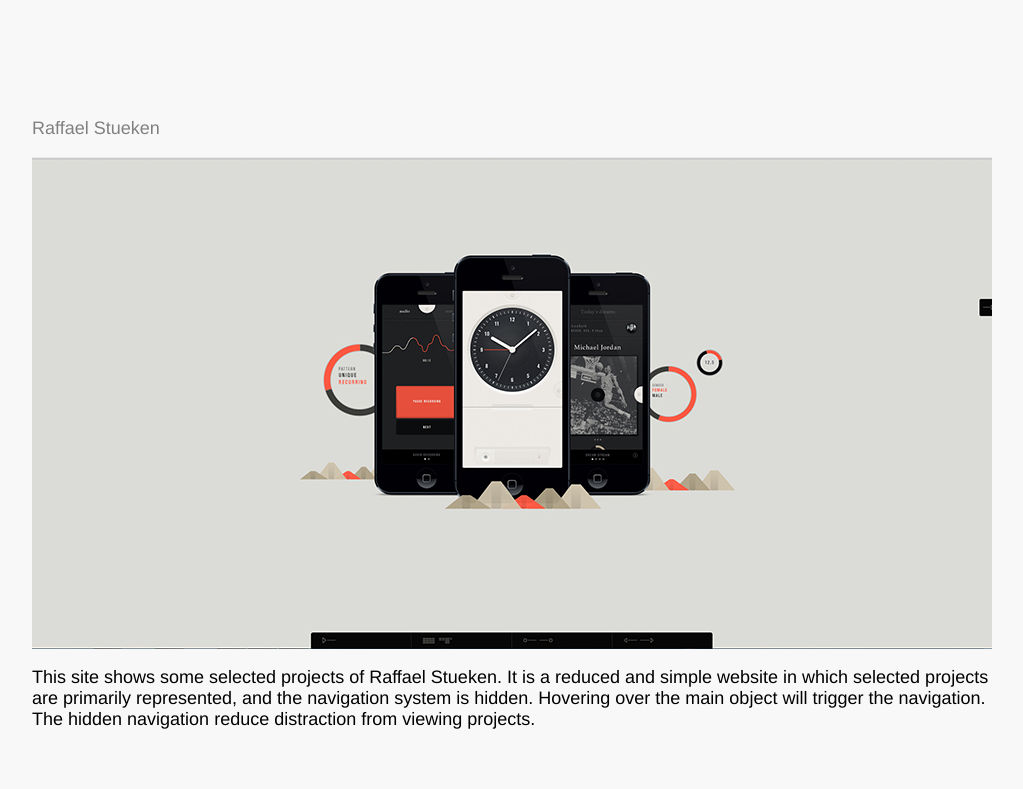
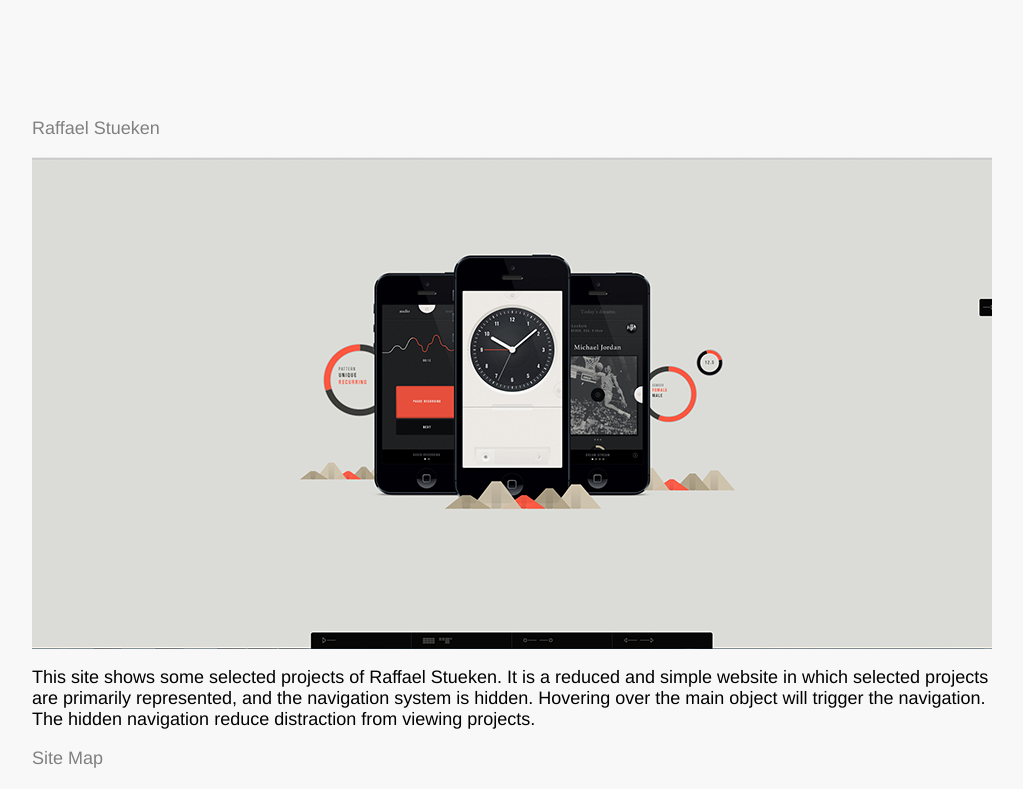
Before and after one commit to lihsinliu/lihsinliu.github.io, a plain HTML site: page favorite/index.html in a window 1280 px wide. Shown: the part 323-1112 px from the top of the page, without its empty margins (128-1151 px from the left). Before the commit the page ends 1073 px from the top, so only its background shows below. Drawn offline with Linux system fonts and the light colour scheme.

Commit message:
Update index.html

```diff
--- a/favorite/index.html
+++ b/favorite/index.html
@@ -104,6 +104,8 @@ font-weight:bold;}
 <img src="screen.jpg"></a>
 <P>   This site shows some selected projects of Raffael Stueken. It is a reduced and simple website in which selected projects are primarily represented, and the navigation system is hidden. Hovering over the main object will trigger the navigation. The hidden navigation reduce distraction from viewing projects. </P>
 
+   <p><a href="http://www.gliffy.com/go/publish/6157453">Site Map</p>
+
 <div>
 
 </body>
```
